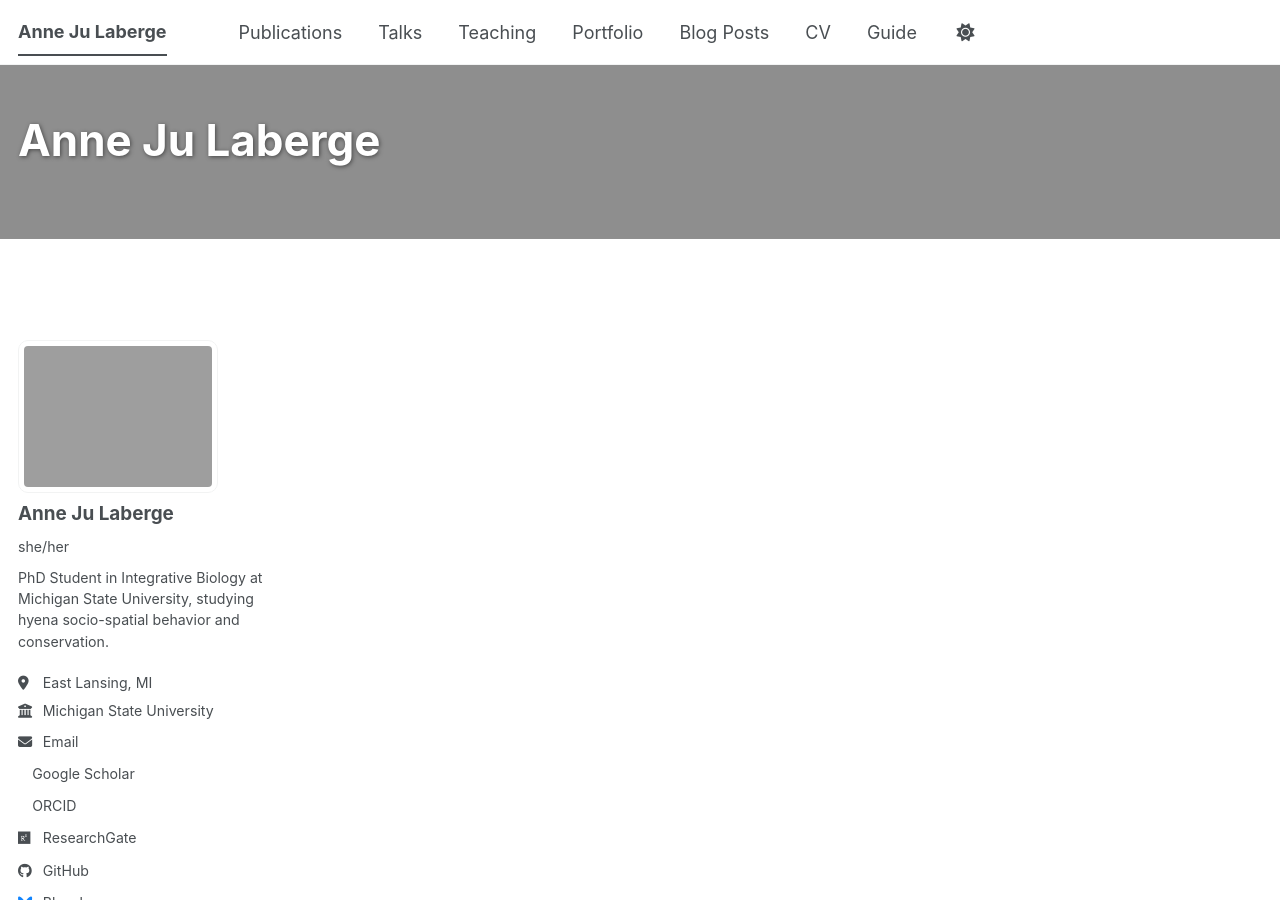
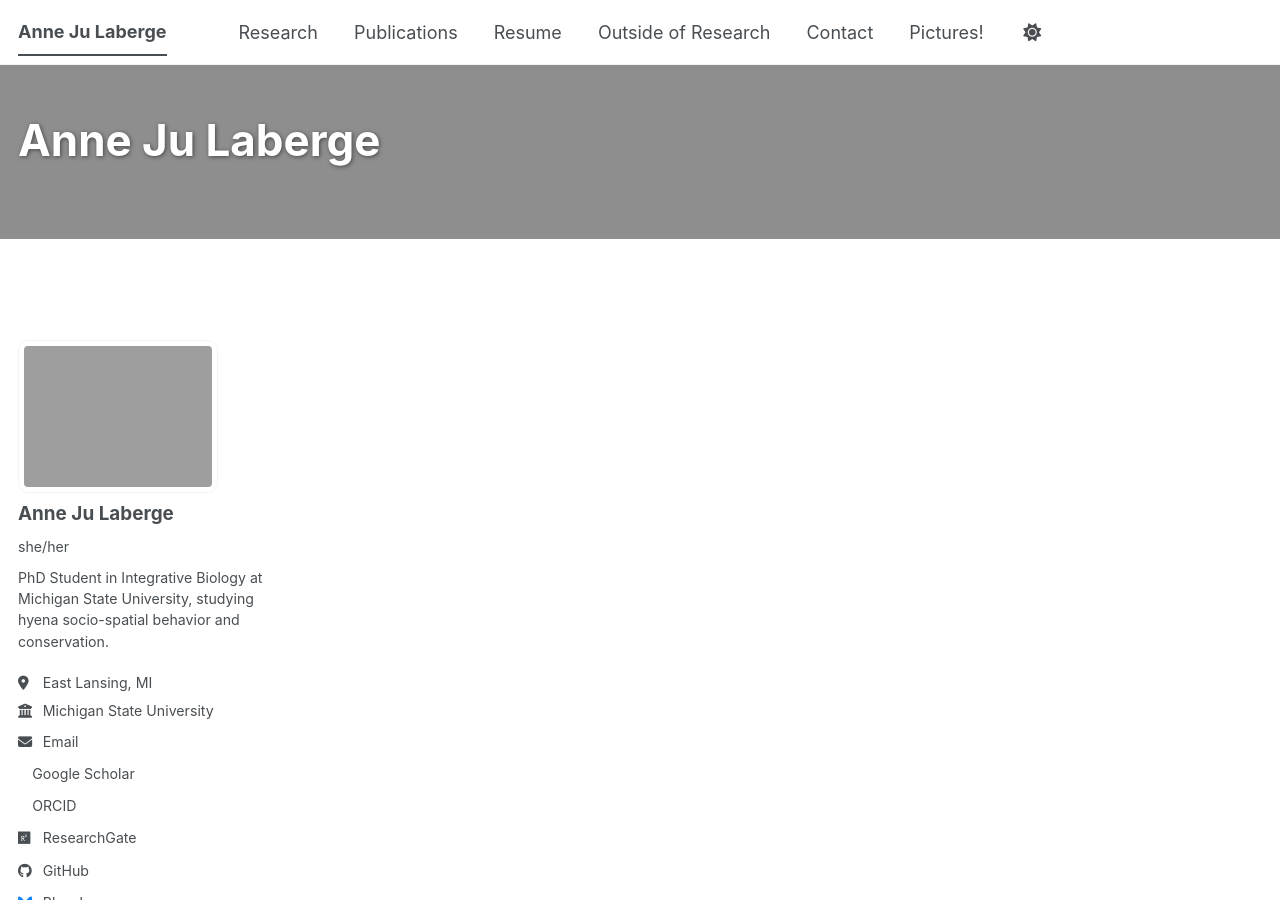
Before and after one commit to AnneJuL/annejul.github.io, a Jekyll site: the page built from _pages/about.md, in a window 1280 px wide and 900 px high. Built offline with Jekyll 4.4.1, drawn with Linux system fonts in a browser that asks for light colours; a style sheet for code colours, icons or effects is not loaded.

Commit message:
Update navigation menu with new and removed items
Removed several navigation items and added new ones.

```diff
--- a/_data/navigation.yml
+++ b/_data/navigation.yml
@@ -8,23 +8,20 @@
 #      Markdown formatted page while the second is generated using JSON.
 
 main:
+  - title: "Research"
+    url: /research/
+
   - title: "Publications"
     url: /publications/
 
-  - title: "Talks"
-    url: /talks/
-
-  - title: "Teaching"
-    url: /teaching/
-
-  - title: "Portfolio"
-    url: /portfolio/
-
-  - title: "Blog Posts"
-    url: /year-archive/
-
-  - title: "CV"
+  - title: "Resume"
     url: /cv/
 
-  - title: "Guide"
-    url: /markdown/
+  - title: "Outside of Research"
+    url: /outside/
+
+  - title: "Contact"
+    url: /contact/
+
+  - title: "Pictures!"
+    url: /pictures/
```
